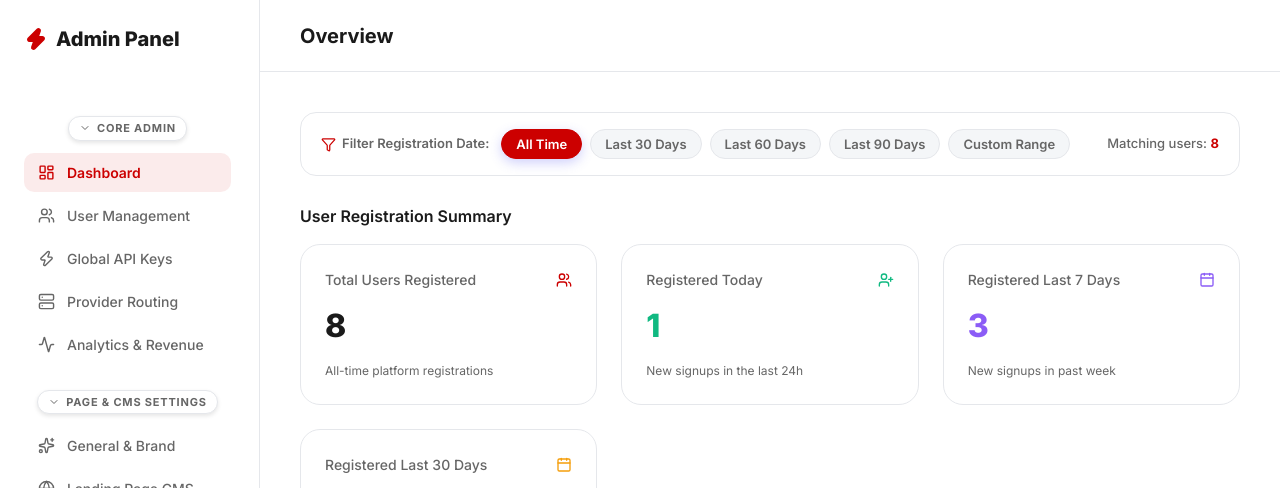
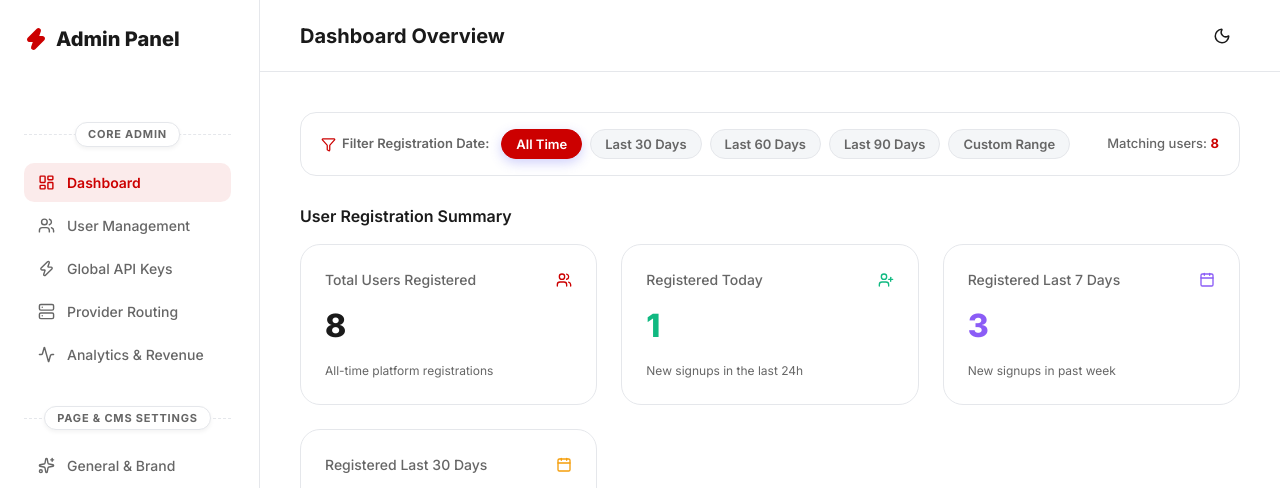
Before and after one commit to HassanAmeer/cheaprouter, a Next.js app: page /admin in a window 1280 px wide. Shown: the top 488 px of the page. Built offline with nearby package versions, Linux system fonts and the light colour scheme; no server answers; sample sign-in values are in the browser's storage.

Commit message:
now admin sidbar linebar added v2

```diff
--- a/src/app/admin/admin.module.css
+++ b/src/app/admin/admin.module.css
@@ -158,10 +158,10 @@
   display: flex;
   align-items: center;
   justify-content: center;
-  padding: 6px 0;
-  margin: 8px 0 6px 0;
-  cursor: pointer;
+  padding: 8px 0;
+  margin: 12px 0 8px 0;
   user-select: none;
+  width: 100%;
 }
 
 .sectionDottedLine {
@@ -169,7 +169,7 @@
   left: 0;
   right: 0;
   top: 50%;
-  border-bottom: 1px dashed rgba(255, 255, 255, 0.15);
+  border-bottom: 1px dashed var(--color-border);
   z-index: 1;
 }
 
@@ -177,7 +177,7 @@
   position: relative;
   z-index: 2;
   background: var(--color-card-bg);
-  padding: 3px 10px;
+  padding: 3px 12px;
   border-radius: 12px;
   font-size: 11px;
   font-weight: 700;
@@ -186,16 +186,10 @@
   color: var(--color-text-muted);
   display: inline-flex;
   align-items: center;
+  justify-content: center;
   gap: 6px;
-  transition: all 0.2s ease;
   border: 1px solid var(--color-border);
-  box-shadow: 0 2px 4px rgba(0,0,0,0.1);
-}
-
-.sectionHeader:hover .sectionTitleBadge {
-  color: var(--color-primary);
-  border-color: var(--color-primary-soft);
-  background: var(--color-bg-soft);
+  box-shadow: 0 2px 4px rgba(0,0,0,0.05);
 }
 
 .sectionItems {
--- a/src/app/admin/layout.tsx
+++ b/src/app/admin/layout.tsx
@@ -8,20 +8,12 @@ import {
   HelpCircle, AlignLeft, LayoutPanelLeft, Globe, Mail
 } from 'lucide-react';
 import styles from './admin.module.css';
+import { ThemeToggle } from '@/components/theme-toggle';
 
 function SidebarNavContent() {
   const pathname = usePathname();
   const searchParams = useSearchParams();
   const currentTab = searchParams ? searchParams.get('tab') : null;
-
-  const [collapsedSections, setCollapsedSections] = useState<Record<string, boolean>>({
-    core: false,
-    settings: false,
-  });
-
-  const toggleSection = (key: string) => {
-    setCollapsedSections(prev => ({ ...prev, [key]: !prev[key] }));
-  };
 
   const isTabActive = (tabName: string) => {
     return pathname === '/admin/settings' && currentTab === tabName;
@@ -31,44 +23,39 @@ function SidebarNavContent() {
     <nav className={styles.sidebarNav}>
       {/* ─── SECTION 1: CORE MANAGEMENT ─── */}
       <div className={styles.navSection}>
-        <div className={styles.sectionHeader} onClick={() => toggleSection('core')} title="Toggle Core Section">
+        <div className={styles.sectionHeader} title="Core Admin Section">
           <div className={styles.sectionDottedLine} />
           <div className={styles.sectionTitleBadge}>
-            {collapsedSections.core ? <ChevronRight size={12} /> : <ChevronDown size={12} />}
             <span>Core Admin</span>
           </div>
         </div>
-        {!collapsedSections.core && (
         <div className={styles.sectionItems}>
           <Link href="/admin" className={`${styles.navItem} ${pathname === '/admin' ? styles.navItemActive : ''}`}>
             <LayoutDashboard size={17} /> Dashboard
           </Link>
-            <Link href="/admin/users" className={`${styles.navItem} ${pathname === '/admin/users' ? styles.navItemActive : ''}`}>
+          <Link href="/admin/users" className={`${styles.navItem} ${pathname.startsWith('/admin/users') ? styles.navItemActive : ''}`}>
             <Users size={17} /> User Management
           </Link>
-            <Link href="/admin/keys" className={`${styles.navItem} ${pathname === '/admin/keys' ? styles.navItemActive : ''}`}>
+          <Link href="/admin/keys" className={`${styles.navItem} ${pathname.startsWith('/admin/keys') ? styles.navItemActive : ''}`}>
             <Zap size={17} /> Global API Keys
           </Link>
-            <Link href="/admin/providers" className={`${styles.navItem} ${pathname === '/admin/providers' ? styles.navItemActive : ''}`}>
+          <Link href="/admin/providers" className={`${styles.navItem} ${pathname.startsWith('/admin/providers') ? styles.navItemActive : ''}`}>
             <Server size={17} /> Provider Routing
           </Link>
-            <Link href="/admin/analytics" className={`${styles.navItem} ${pathname === '/admin/analytics' ? styles.navItemActive : ''}`}>
+          <Link href="/admin/analytics" className={`${styles.navItem} ${pathname.startsWith('/admin/analytics') ? styles.navItemActive : ''}`}>
             <Activity size={17} /> Analytics & Revenue
           </Link>
         </div>
-        )}
       </div>
 
       {/* ─── SECTION 2: PAGE & CMS SETTINGS ─── */}
       <div className={styles.navSection}>
-        <div className={styles.sectionHeader} onClick={() => toggleSection('settings')} title="Toggle Settings Section">
+        <div className={styles.sectionHeader} title="Page & CMS Settings Section">
           <div className={styles.sectionDottedLine} />
           <div className={styles.sectionTitleBadge}>
-            {collapsedSections.settings ? <ChevronRight size={12} /> : <ChevronDown size={12} />}
             <span>Page & CMS Settings</span>
           </div>
         </div>
-        {!collapsedSections.settings && (
         <div className={styles.sectionItems}>
           <Link href="/admin/settings?tab=general" className={`${styles.navItem} ${isTabActive('general') ? styles.navItemActive : ''}`}>
             <Sparkles size={17} /> General & Brand
@@ -83,7 +70,6 @@ function SidebarNavContent() {
             <LayoutPanelLeft size={17} /> User Dashboard CMS
           </Link>
         </div>
-        )}
       </div>
     </nav>
   );
@@ -110,6 +96,16 @@ export default function AdminLayout({ children }: { children: React.ReactNode })
   const handleLogout = () => {
     localStorage.removeItem('admin_token');
     router.push('/admin/login');
+  };
+
+  const getPageTitle = () => {
+    if (pathname === '/admin') return 'Dashboard Overview';
+    if (pathname.startsWith('/admin/users')) return 'User Management';
+    if (pathname.startsWith('/admin/keys')) return 'Global API Keys';
+    if (pathname.startsWith('/admin/providers')) return 'Provider Routing';
+    if (pathname.startsWith('/admin/analytics')) return 'Analytics & Revenue';
+    if (pathname.startsWith('/admin/settings')) return 'CMS & Site Settings';
+    return 'Admin Panel';
   };
 
   if (isLoginPage) {
@@ -140,8 +136,10 @@ export default function AdminLayout({ children }: { children: React.ReactNode })
       </aside>
       <main className={styles.mainContent}>
         <header className={styles.topbar}>
-          <div className={styles.pageTitle}>Overview</div>
-          <div></div>
+          <div className={styles.pageTitle}>{getPageTitle()}</div>
+          <div style={{ display: 'flex', alignItems: 'center', gap: '12px' }}>
+            <ThemeToggle />
+          </div>
         </header>
         <div className={styles.contentArea}>
           {children}
```
Lines whose indentation alone changed are shown as unchanged.
